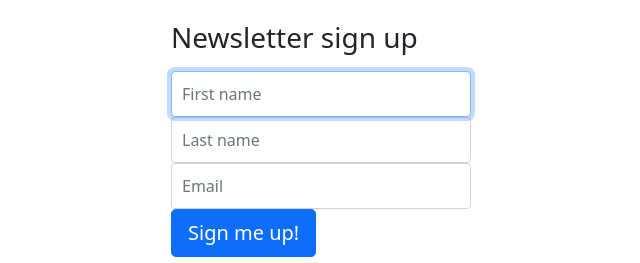
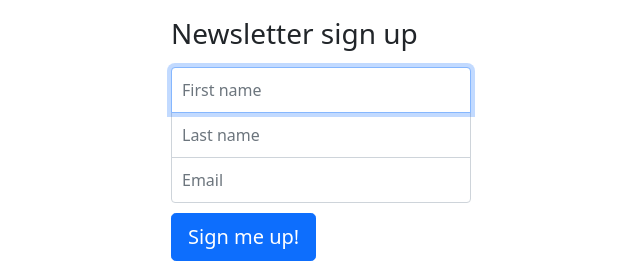
Before and after one commit to AlanenR/newsletter-signup, a website: page signup.html in a window 1280 px wide. Shown: the part 265-528 px from the top of the page, 319-959 px from the left. Drawn offline with nearby package versions, Linux system fonts and the light colour scheme.

Commit message:
Added classes to inputs

```diff
--- a/signup.html
+++ b/signup.html
@@ -16,9 +16,9 @@
     <form class="form-signin">
         <img class="mb-4" src="" alt="" width="72" height="72">
         <h1 class="h3 mb-3 font-weight-normal">Newsletter sign up</h1>
-        <input type="text" name="inputFirstName" class="form-control" placeholder="First name" required autofocus>
-        <input type="text" id="inputLastName" class="form-control" placeholder="Last name" required>
-        <input type="email" id="inputEmail" class="form-control" placeholder="Email" required>
+        <input type="text" name="inputFirstName" class="form-control top" placeholder="First name" required autofocus>
+        <input type="text" id="inputLastName" class="form-control middle" placeholder="Last name" required>
+        <input type="email" id="inputEmail" class="form-control bottom" placeholder="Email" required>
         <button class="btn btn-lg btn-primary btn-block" type="submit">Sign me up!</button>
         <p class="mt-5 mb-3 text-muted">&copy; 2022-2023</p>
       </form>
```
